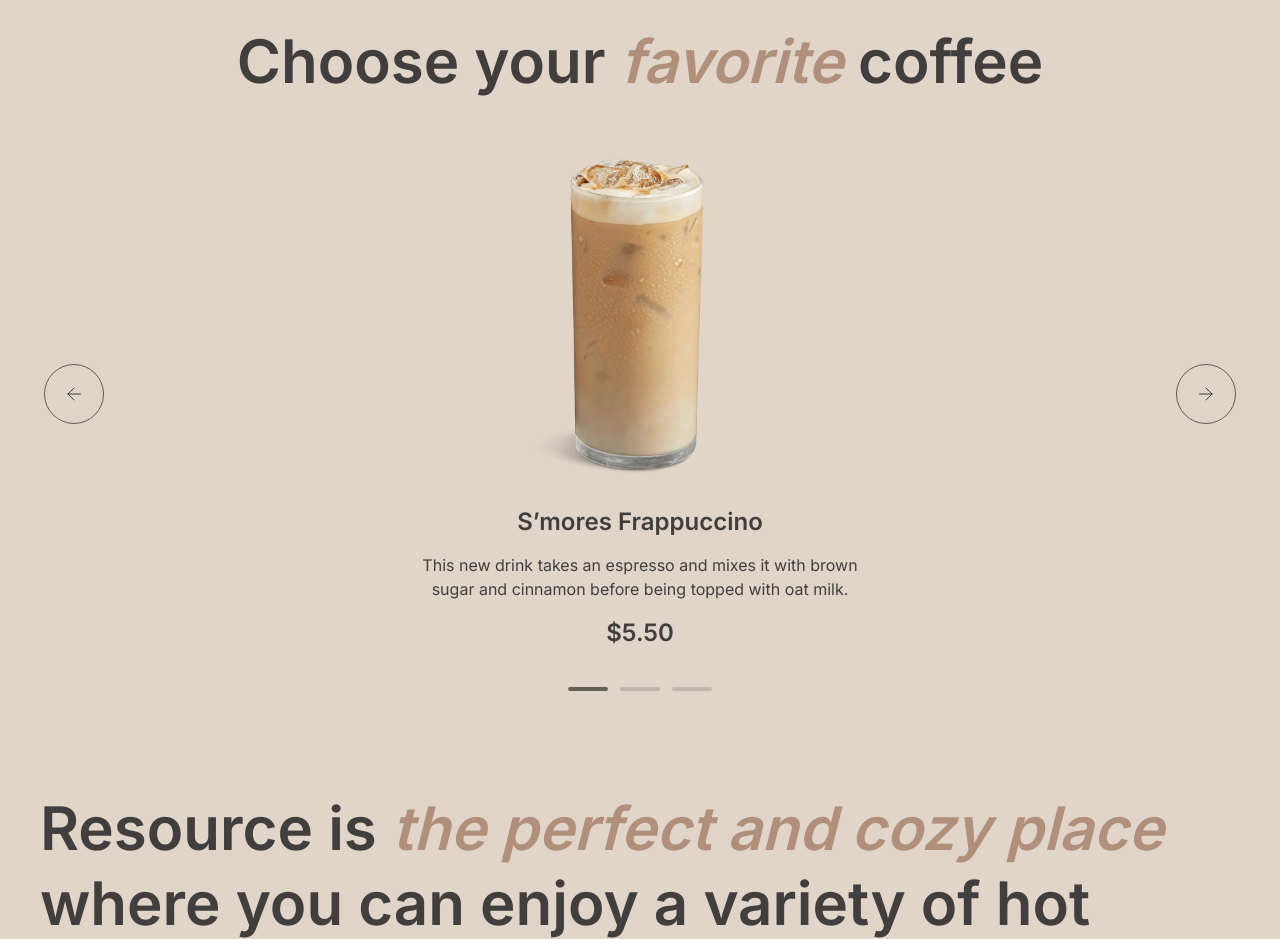
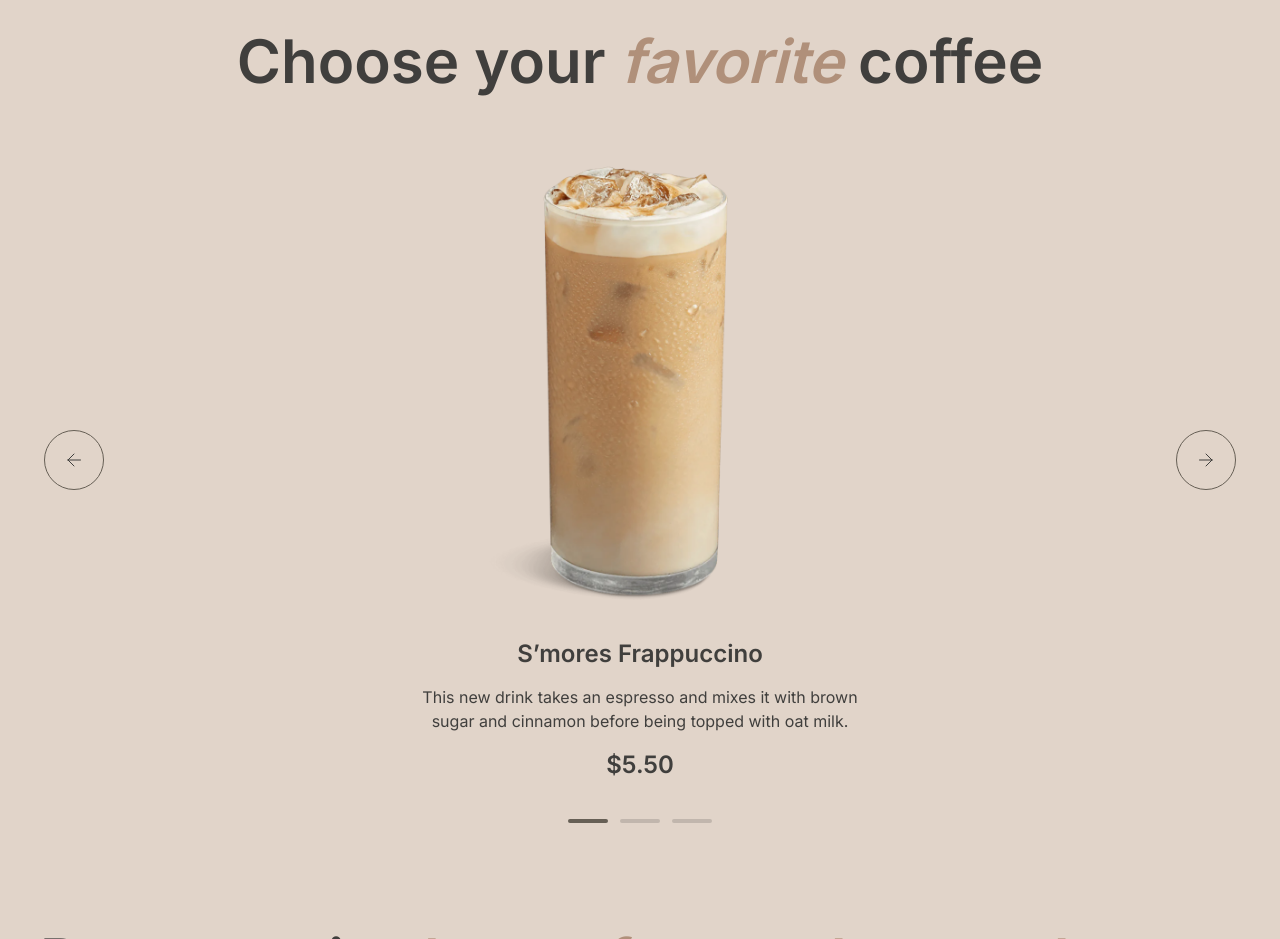
Before and after one commit to skayer81/nonograms, a plain HTML site: page coffee-house/index.html in a window 1280 px wide. Shown: the part 820-1759 px from the top of the page. Drawn offline with Linux system fonts and the light colour scheme.

Commit message:
fix: size of slider img

```diff
--- a/coffee-house/index.html
+++ b/coffee-house/index.html
@@ -75,7 +75,7 @@
                         </picture> -->
                         <picture class="slider-item__img" >
                             <source srcset="./assets/images/coffee-slider-1-380.png"  media="(max-width: 550px)" />
-                            <img src="./assets/images/coffee-slider-1.png" alt="" width="348px" height="348px">
+                            <img src="./assets/images/coffee-slider-1.png" alt="" >
                         </picture>
                         <!-- <img class="slider-item__img" src="./assets/images/coffee-slider-1.png" alt=""> -->
                         <h3 class="slider-item__title">S’mores Frappuccino</h3>
```
